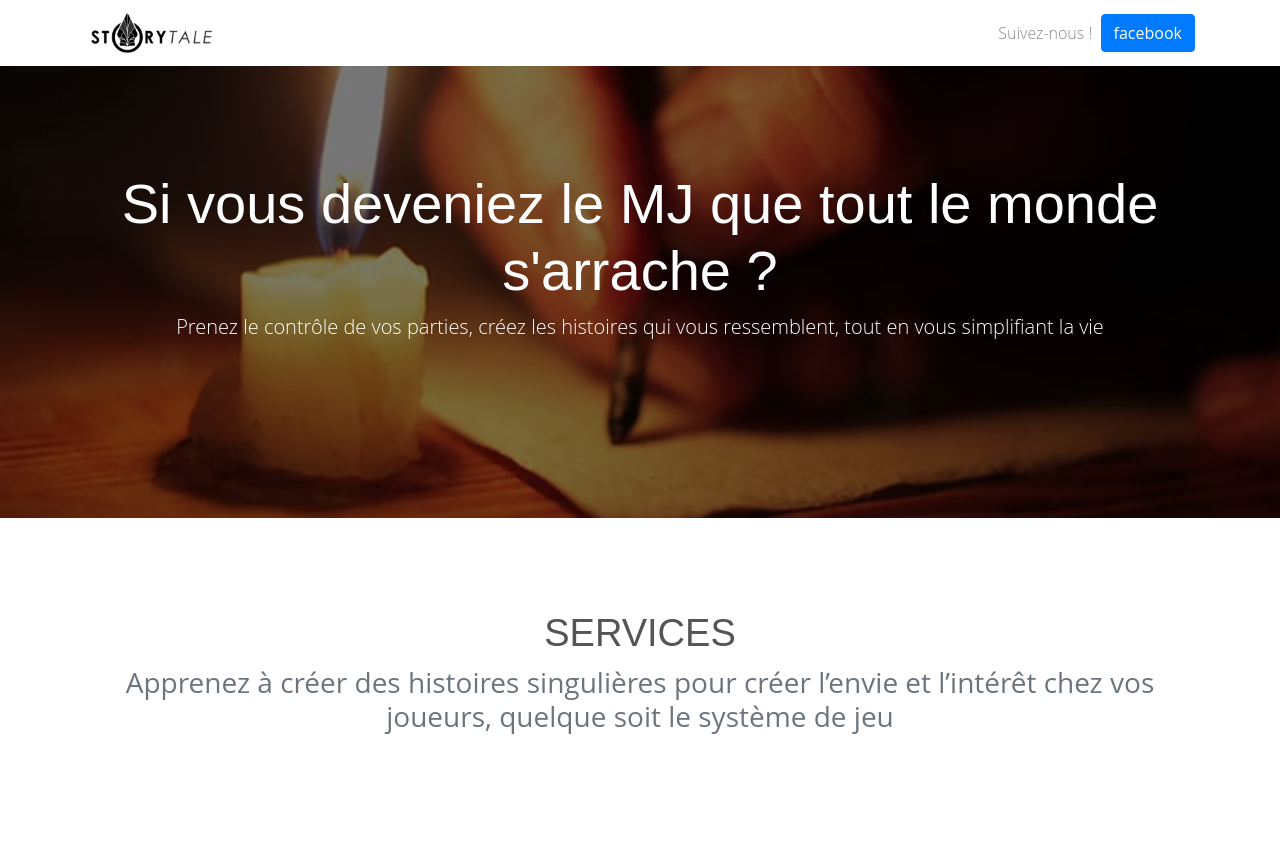
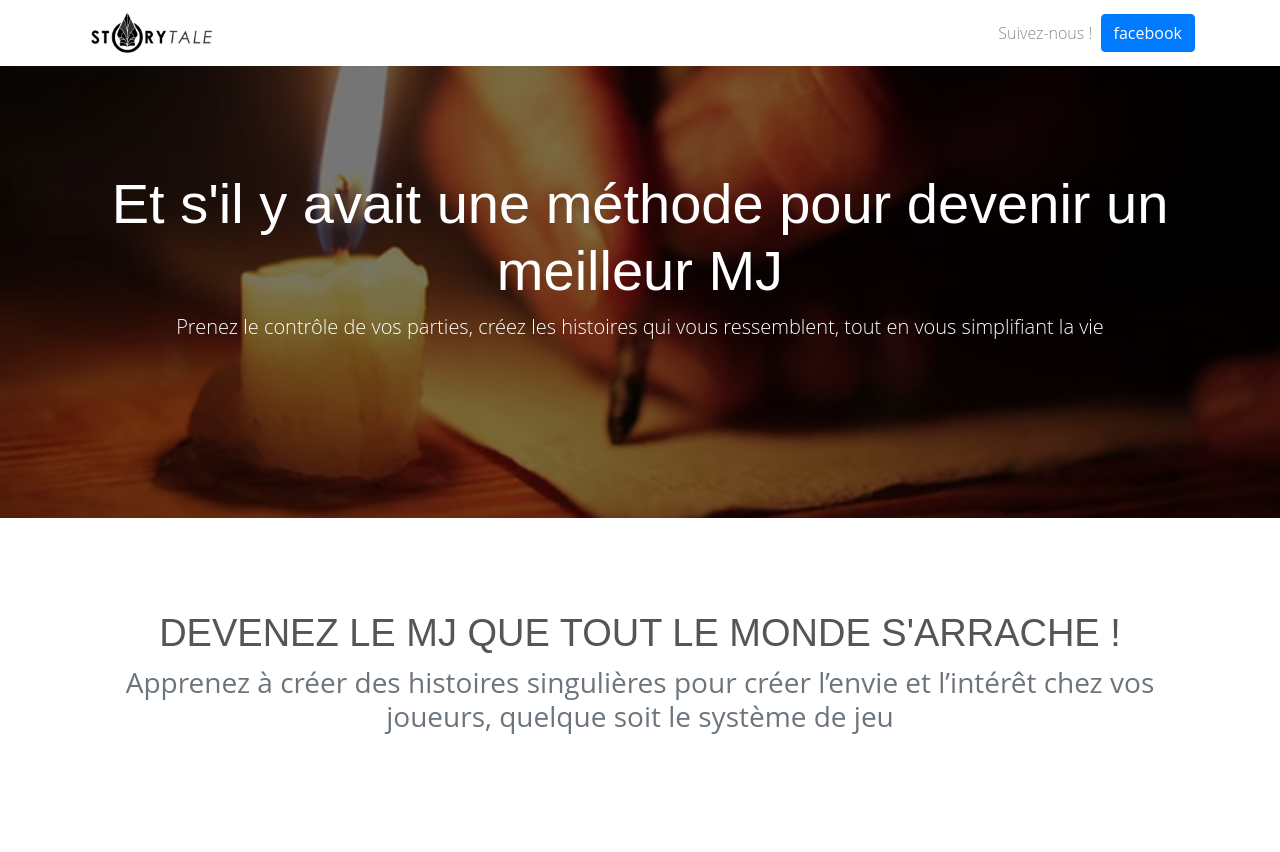
Before and after one commit to stakhanovitch/storytale_roleplay, a Django app: page / in a window 1280 px wide. Shown: the top 852 px of the page. Run offline with Django 3.2, Linux system fonts and the light colour scheme; parts of the project's set-up code (start-up, migrations or seed data) failed here and were passed over; some libraries are stand-ins or nearby versions.

Commit message:
maj texts homepage

```diff
--- a/public/templates/public/home.html
+++ b/public/templates/public/home.html
@@ -21,7 +21,7 @@
 <div class="jumbotron jumbotron-fluid bg-cover">
   <div class="overlay"></div>
   <div class="container">
-    <h1 class="display-4 text-white">Si vous deveniez le MJ que tout le monde s'arrache ?</h1>
+    <h1 class="display-4 text-white">Et s'il y avait une méthode pour devenir un meilleur MJ </h1>
     <p class="lead">Prenez le contrôle de vos parties, créez les histoires qui vous ressemblent, tout en vous simplifiant la vie</p>
   </div>
 </div>
@@ -30,7 +30,7 @@
     <div class="container">
         <div class="row">
           <div class="col-lg-12 text-center">
-            <h2 class="section-heading text-uppercase">Services</h2>
+            <h2 class="section-heading text-uppercase">Devenez le MJ que tout le monde s'arrache !</h2>
             <h3 class="section-subheading text-muted">Apprenez à créer des histoires singulières pour créer l’envie et l’intérêt chez vos joueurs, quelque soit le système de jeu</h3>
           </div>
         </div>
```
